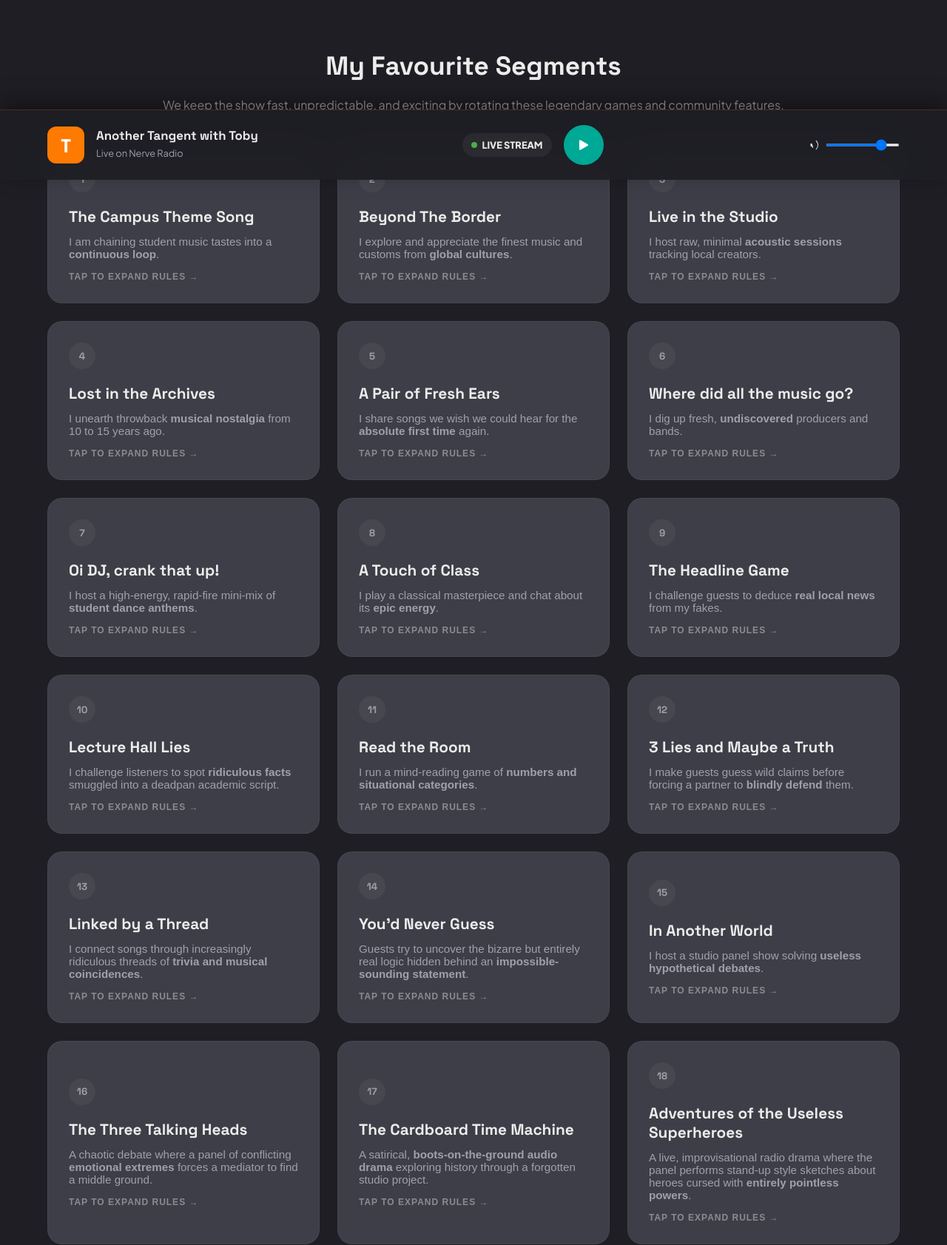
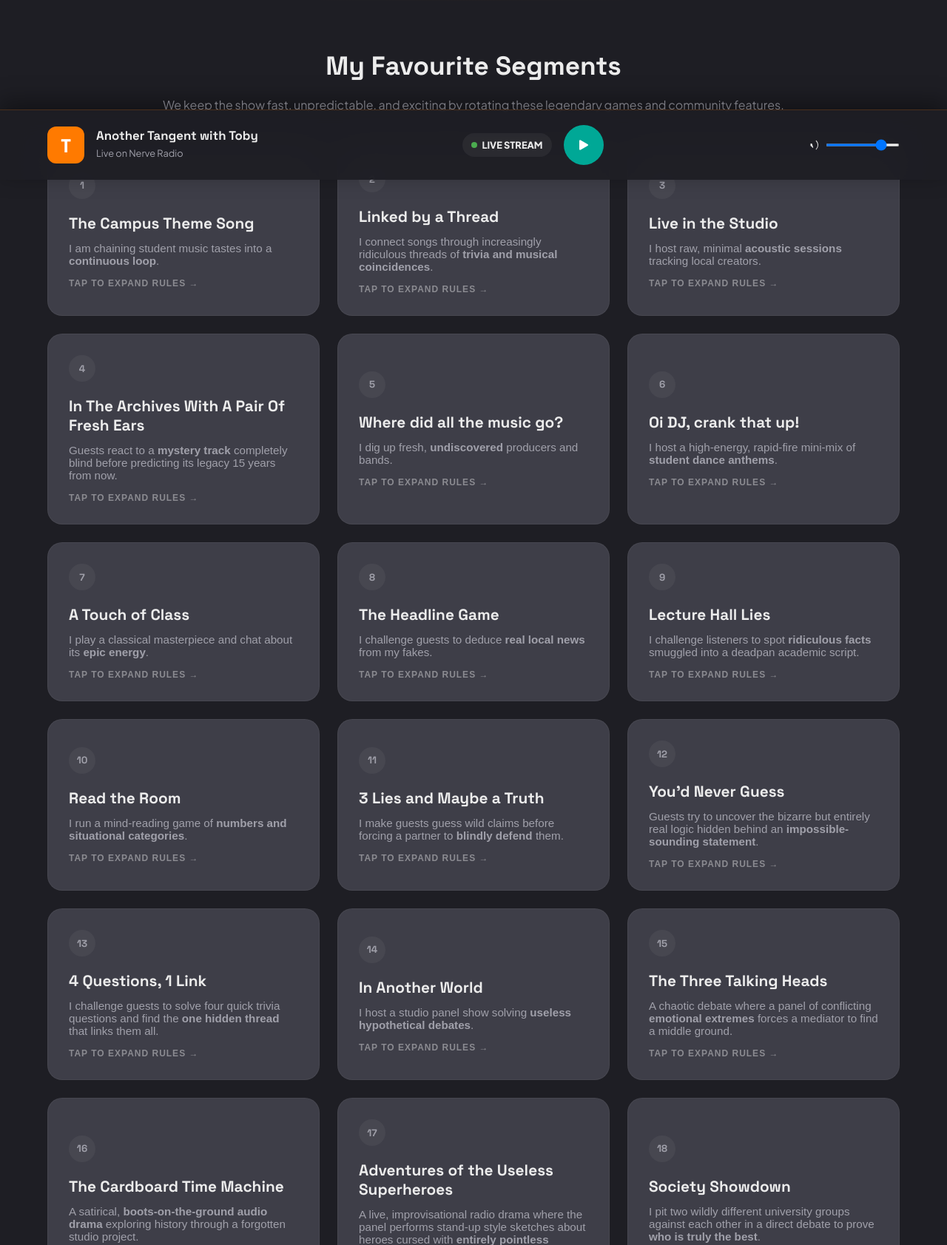
Before and after one commit to SirToby-Gore/another-tangent-with-toby, a PHP site: page / in a window 1280 px wide. Shown: the part 557-2240 px from the top of the page at 74% size. Run offline with PHP 8.4, Linux system fonts and the light colour scheme.

Commit message:
V:1.5686

```diff
--- a/config.php
+++ b/config.php
@@ -101,22 +101,20 @@ $segments = [
         ",
     ],
     [
-        "id" => "8958333e2a",
+        "id" => "0cb2988177",
         "num" => $i++,
-        "title" => "Beyond The Border",
-        "bref" => "I explore and appreciate the finest music and customs from **global cultures**.",
+        "title" => "Linked by a Thread",
+        "bref" => "I connect songs through increasingly ridiculous threads of **trivia and musical coincidences**.",
         "desc" => "
-            I take a few structured minutes of each broadcast to step completely away from local news. I travel outside our borders to appreciate exceptional cultural components from nations across the globe.
+            I attempt to build a musical chain where every track connects to the previous one via highly convoluted and absurd relationships.
 
-            We track:
-            * Exceptional music releases and indie charts
-            * Traditional and specialised localized games
-            * Fascinating historical customs and arts
+            The link might be:
+            * A shared chord progression
+            * A shared background session singer
+            * Highly obscure trivia (e.g., *both singers visited the same restaurant on their fifth birthdays*)
+
+            The studio guest must try to guess the secret thread of logic before the track ends.
         ",
-        "submission" => [
-            "value" => "A_New_Country",
-            "label" => "Can You To Talk All About My Favourite Culture"
-        ]
     ],
     [
         "id" => "37748e8b90",
@@ -136,32 +134,21 @@ $segments = [
         ]
     ],
     [
-        "id" => "d838c24fef",
+        "id" => "d5b127ef9a",
         "num" => $i++,
-        "title" => "Lost in the Archives",
-        "bref" => "I unearth throwback **musical nostalgia** from 10 to 15 years ago.",
+        "title" => "In The Archives With A Pair Of Fresh Ears",
+        "bref" => "Guests react to a **mystery track** completely blind before predicting its legacy 15 years from now.",
         "desc" => "
-            I indulge in an unashamed throwback to retro-nostalgia. I play a song that was a top-tier banger exactly `10` or `15` years ago; it taps perfectly into **late-2000s** and **early-2010s** childhood nostalgia.
+            We put our guest's musical instincts to the ultimate test! We slide headphones onto them and play a mystery track they have completely never heard before—ranging from fresh, undiscovered campus demos to hidden global indie gems.
 
-            Taking a trip down memory lane, my guest and I discuss where we were and what we were doing when this track ruled the charts.
-        ",
-    ],
-    [
-        "id" => "2069789fde",
-        "num" => $i++,
-        "title" => "A Pair of Fresh Ears",
-        "bref" => "I share songs we wish we could hear for the **absolute first time** again.",
-        "desc" => "
-            I revisit significant musical milestones with my guests. We share, dissect, and listen to one or two legendary tracks that we wish we could hear for the absolute first time again.
+            * **The Blind Reaction:** The guest reacts live to the raw production layers, trying to guess the artist's vibe, genre, or background purely on first-listen goosebumps.
+            * **The Time Capsule Test:** Once the track is revealed, we fast-forward 15 years. The panel must debate: *Does this song have the hook to survive a decade? What core memories will future students associate with it?*
 
-            We focus entirely on:
-            * The emotional magic
-            * Initial goosebumps
-            * Intricate production layers of that discovery
+            We wrap up by rating its potential to become a nostalgic throwback classic on a scale of 1 to 10.
         ",
         "submission" => [
-            "value" => "Fresh_Ears",
-            "label" => "I Wish I Could Listen to This Again"
+            "value" => "Blind_Future_Classic",
+            "label" => "Submit an Original Track for the Blind Time Capsule Test"
         ]
     ],
     [
@@ -219,7 +206,15 @@ $segments = [
         "title" => "The Headline Game",
         "bref" => "I challenge guests to deduce **real local news** from my fakes.",
         "desc" => "
-            I sift through the wonderfully bizarre world of local UK journalism. Each week, I select one specific region of the UK (e.g., *Cornwall* or *Yorkshire*).\n\nI read out three bizarre local news headlines from that region:\n1. Real local headline\n2. Real local headline\n3. **Completely fabricated by me**\n\nThe guest or live callers must deduce which headline is the fake.
+            I sift through the wonderfully bizarre world of local UK journalism. Each week, I select one specific region of the UK (e.g., *Cornwall* or *Yorkshire*).
+
+            I read out three bizarre local news headlines from that region:
+
+            1. Real local headline
+            2. Real local headline
+            3. **Completely fabricated by me**
+
+            The guest or live callers must deduce which headline is the fake.
         ",
     ],
     [
@@ -270,22 +265,6 @@ $segments = [
         ",
     ],
     [
-        "id" => "0cb2988177",
-        "num" => $i++,
-        "title" => "Linked by a Thread",
-        "bref" => "I connect songs through increasingly ridiculous threads of **trivia and musical coincidences**.",
-        "desc" => "
-            I attempt to build a musical chain where every track connects to the previous one via highly convoluted and absurd relationships.
-
-            The link might be:
-            * A shared chord progression
-            * A shared background session singer
-            * Highly obscure trivia (e.g., *both singers visited the same restaurant on their fifth birthdays*)
-
-            The studio guest must try to guess the secret thread of logic before the track ends.
-        ",
-    ],
-    [
         "id" => "92be7142fa",
         "num" => $i++,
         "title" => "You'd Never Guess",
@@ -299,6 +278,23 @@ $segments = [
             "value" => "you_would_never_guess",
             "label" => "Submit a Bizarre Fact for You'd Never Guess"
         ]
+    ],
+    [
+        "id" => "a3e8c91f4b",
+        "num" => $i++,
+        "title" => "4 Questions, 1 Link",
+        "bref" => "I challenge guests to solve four quick trivia questions and find the **one hidden thread** that links them all.",
+        "desc" => "
+            A fast-paced, high-energy trivia challenge! The guests are presented with four seemingly unrelated questions. The goal isn't just to get the answers right—it's to crack the secret connection that binds them all together before the clock runs out.
+
+            ### Example Round:
+            * **Q1:** What is the surname of the artist behind the massive hit 'Uptown Funk'? *(A1: Mars)*
+            * **Q2:** What is the name of the red planet, fourth from the Sun? *(A2: Mars)*
+            * **Q3:** What chocolate brand makes a nougat-filled bar named after a galaxy? *(A3: Milky Way)*
+            * **Q4:** What classic 1972 David Bowie track features the lyrics 'There's a starman waiting in the sky'? *(A4: Starman)*
+
+            **The Link:** Outer Space / Galactic Themes!
+        ",
     ],
 
     // ==========================================
@@ -480,6 +476,24 @@ $segments = [
             "label" => "Submit Your Dreaded Morning Alarm Sound"
         ]
     ],
+    [
+        "id" => "8958333e2a",
+        "num" => $i++,
+        "title" => "Beyond The Border",
+        "bref" => "I explore and appreciate the finest music and customs from **global cultures**.",
+        "desc" => "
+            I take a few structured minutes of each broadcast to step completely away from local news. I travel outside our borders to appreciate exceptional cultural components from nations across the globe.
+
+            We track:
+            * Exceptional music releases and indie charts
+            * Traditional and specialised localized games
+            * Fascinating historical customs and arts
+        ",
+        "submission" => [
+            "value" => "A_New_Country",
+            "label" => "Can You To Talk All About My Favourite Culture"
+        ]
+    ],
 ];
 
 $parse_down = new Parsedown();
--- a/episodes/ep-003.php
+++ b/episodes/ep-003.php
@@ -2,7 +2,7 @@
 return [
     "meta" => [
         "episode_number" => "3",
-        "title"          => "The Agony Uncle Come Again",
+        "title"          => "The Agony Uncle Comes Again",
         "record_date"    => "03/11/2025",
         "audio_src"      => "https://archive.nervemedia.org.uk/shows/310_agony-uncle_2025-11-03_11-00.mp3",
         "description"    => "After a brief break, the advice desk is fully open again. Sorting through your latest university relationship drama and existential deadline panic."
--- a/episodes/ep-005.php
+++ b/episodes/ep-005.php
@@ -2,7 +2,7 @@
 return [
     "meta" => [
         "episode_number" => "5",
-        "title"          => "Does Your Friend Have Lots Of Agonies Too?",
+        "title"          => "Do Your Friend Have Lots Of Agonies Too?",
         "record_date"    => "17/11/2025",
         "audio_src"      => "https://archive.nervemedia.org.uk/shows/310_agony-uncle_2025-11-17_11-00.mp3",
         "description"    => "Misery loves company. This week, we are looking at group dilemmas, friend-group politics, and how to tell your mate their cooking is a biohazard."
```
